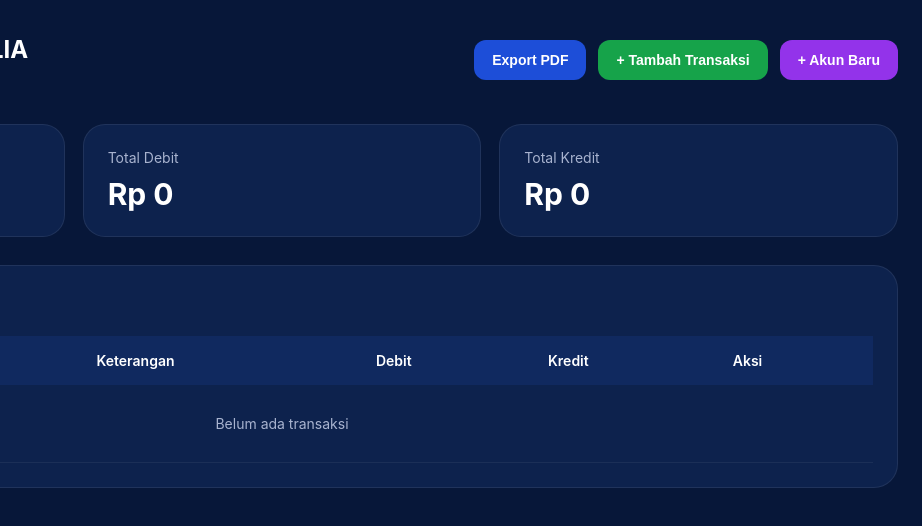
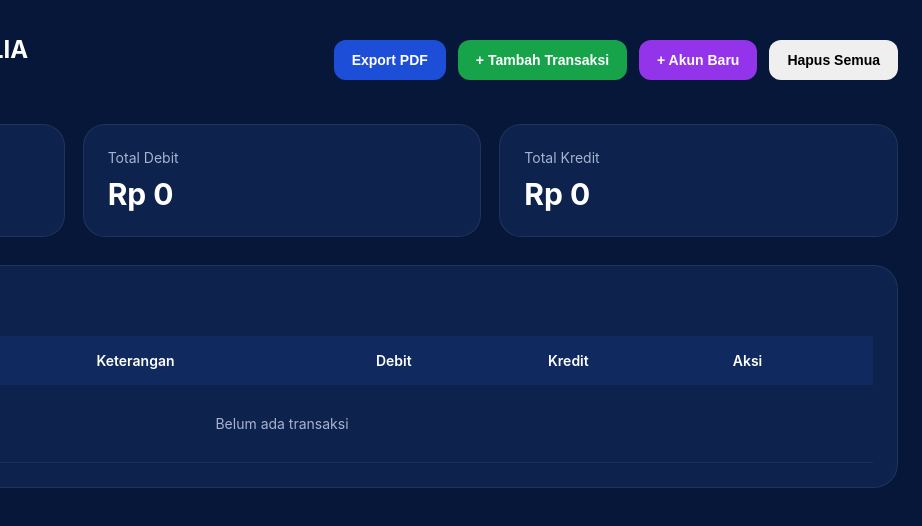
Before and after one commit to netrivestudio/tsm-Accounting2026, a plain HTML site: page index.html in a window 1280 px wide. Shown: the full height of the page, 358-1280 px from the left. Drawn offline with nearby package versions, Linux system fonts and the light colour scheme.

Commit message:
Update index.html

```diff
--- a/index.html
+++ b/index.html
@@ -99,14 +99,18 @@
           + Tambah Transaksi
         </button>
 
-
         <button
           class="btn btn-info"
           onclick="openAccountModal()"
         >
           + Akun Baru
         </button>
-
+<button
+  class="btn btn-danger"
+  onclick="deleteAllTransactions()"
+>
+  Hapus Semua
+</button>
 
       </div>
 
```
